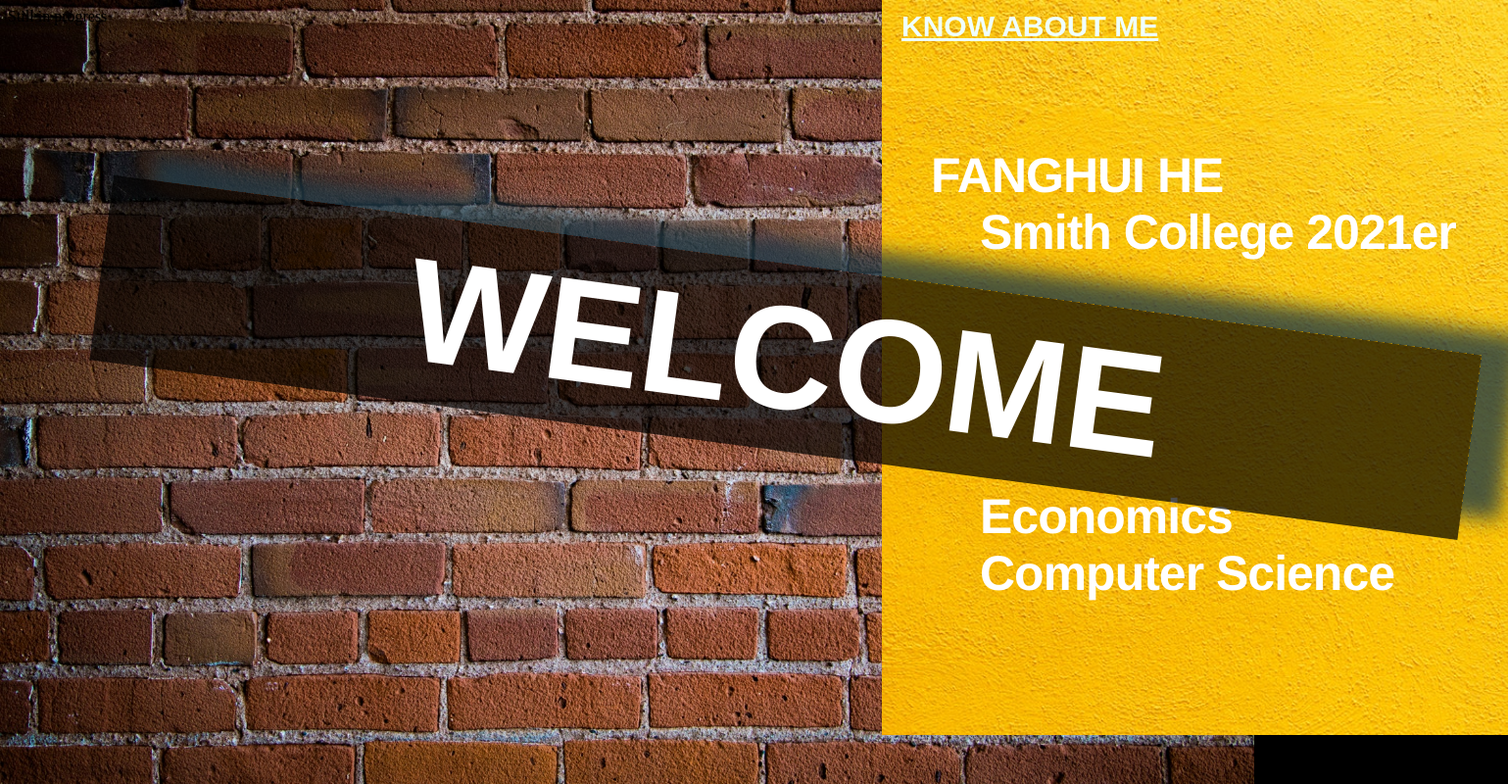
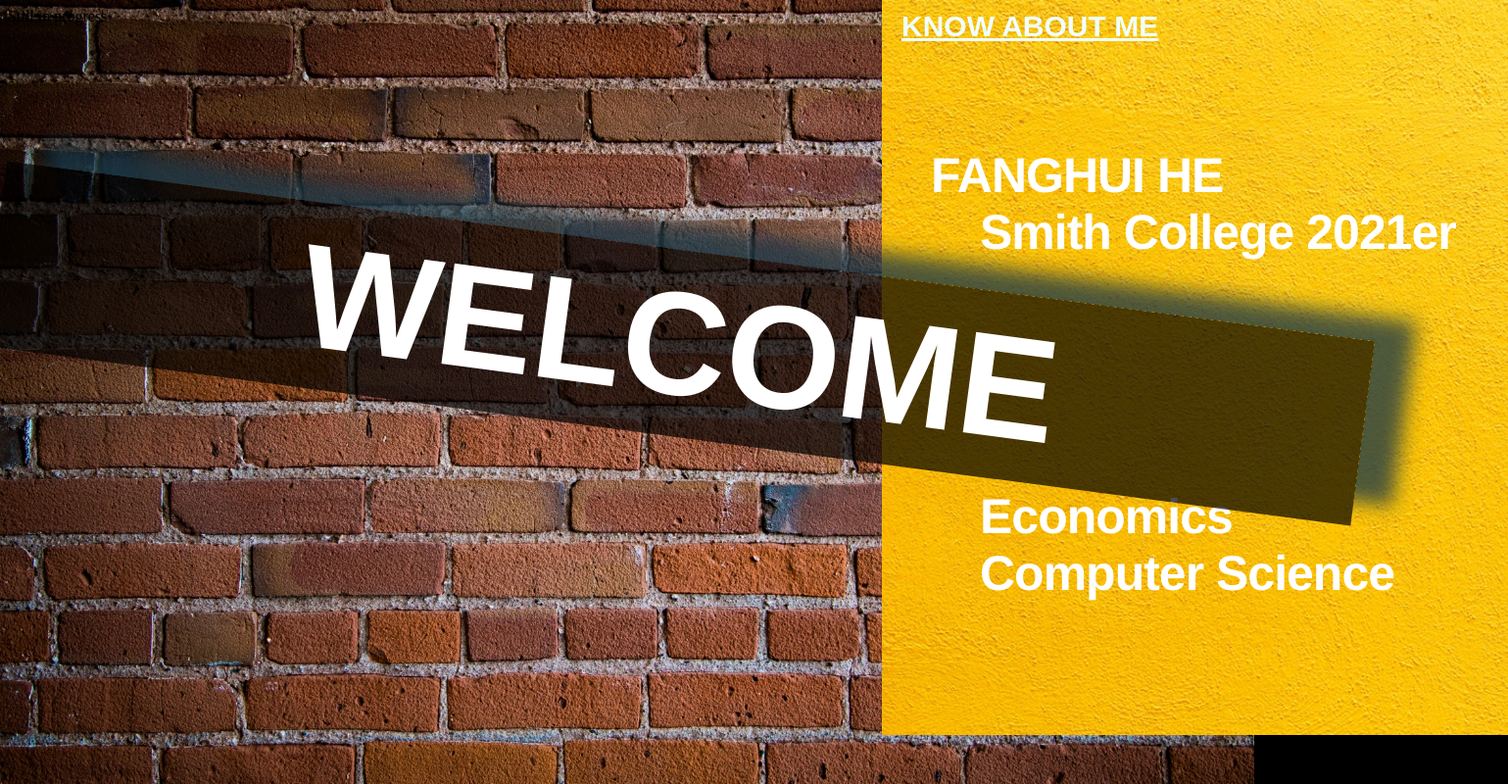
Before and after one commit to FanghuiHe/FanghuiHe.github.io, a plain HTML site: page index.html in a window 1280 px wide. Shown: the whole page at 98% size, 1539 px wide, since content can reach past the window. Drawn offline with Linux system fonts and the light colour scheme.

Commit message:
Change layout

```diff
--- a/index.html
+++ b/index.html
@@ -86,7 +86,7 @@
 			h2 {
 			   position: relative;
 			   top: 200px;
-			   left:120px;
+			   left:10px;
 
 			}
 			h2 span {
```
